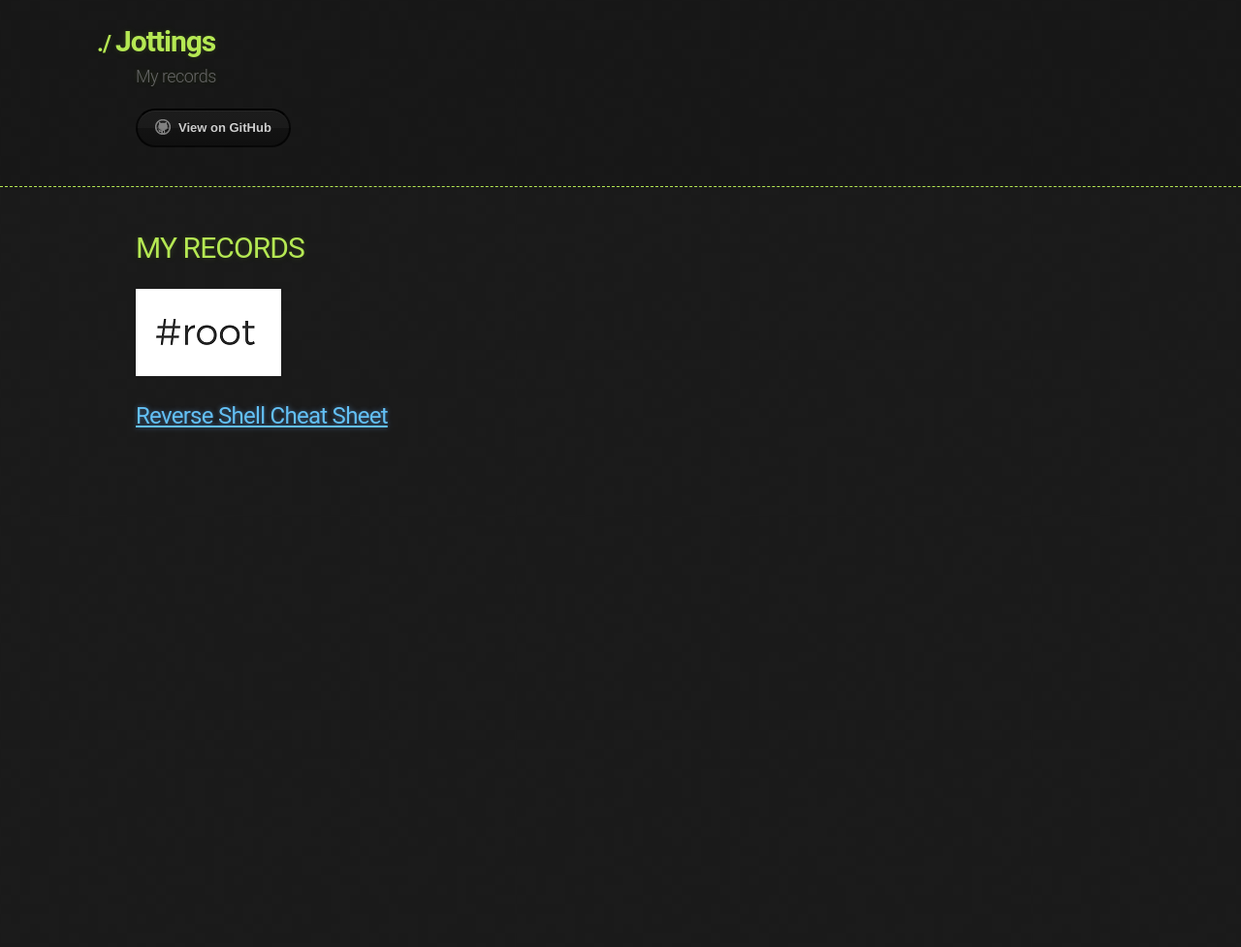
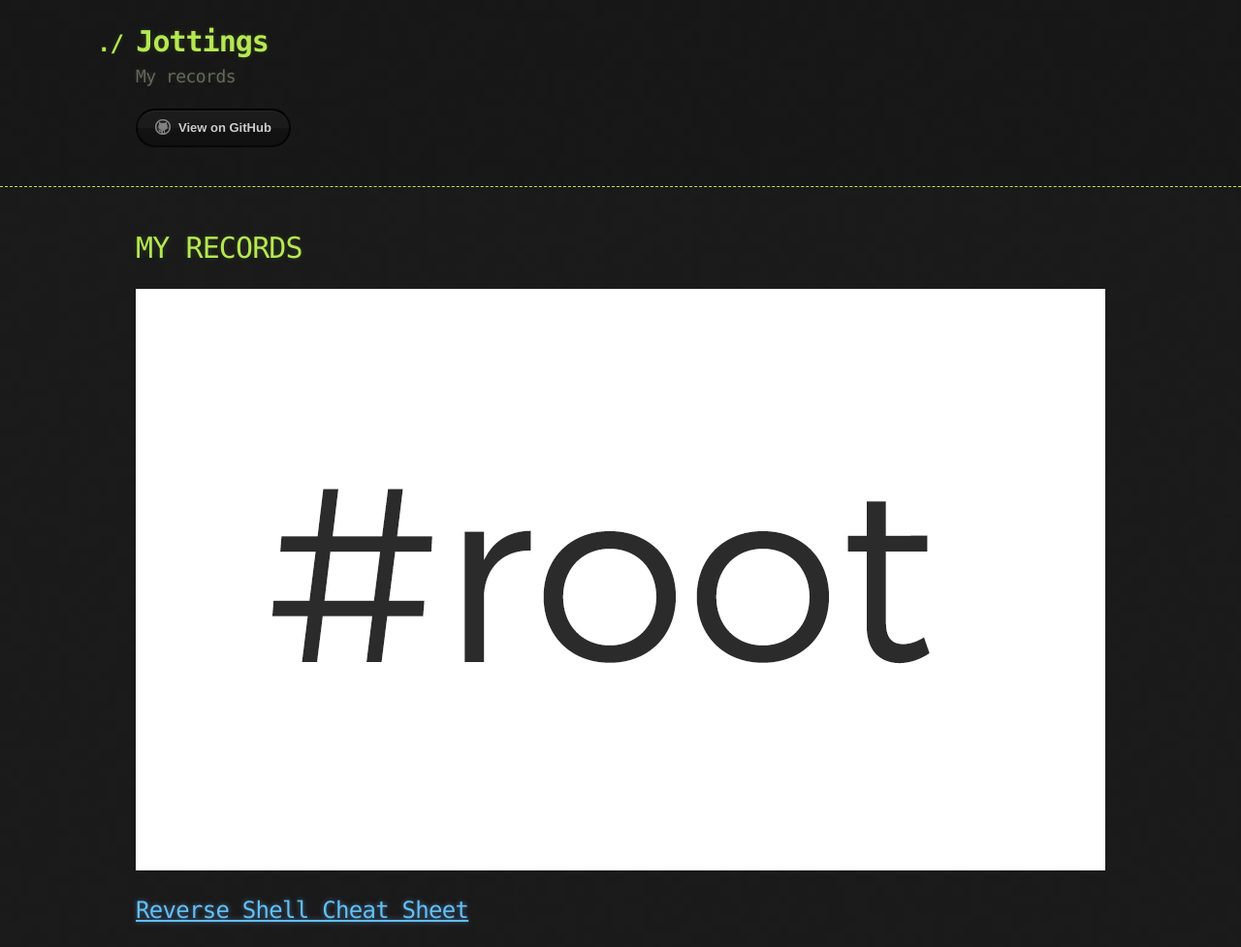
Before and after one commit to hare001/hare001.github.io, a Jekyll site: the page built from index.md, in a window 1280 px wide. Shown: the whole page at 97% size. Built offline with Jekyll 4.4.1, drawn with Linux system fonts in a browser that asks for light colours; our own code applies the rules of GitHub Pages for plain Markdown files; before the commit the page ends 900 px from its top, so only the background shows below that.

Commit message:
Revert "Change font"
This reverts commit e11a1f10ab311d466cabb3bc3832aee2347a735a.

```diff
--- a/_sass/jekyll-theme-hacker.scss
+++ b/_sass/jekyll-theme-hacker.scss
@@ -21,7 +21,7 @@ body {
   color: $body-foreground;
   font-size: 16px;
   line-height: 1.5;
-  font-family: 'Noto Sans SC', 'Roboto', serif, Monaco, "Bitstream Vera Sans Mono", "Lucida Console", Terminal, monospace;
+  font-family: Monaco, "Bitstream Vera Sans Mono", "Lucida Console", Terminal, monospace;
 }
 
 /* General & 'Reset' Stuff */
@@ -64,7 +64,7 @@ header h1 {
   line-height: 1.5;
   margin: 0 0 0 -40px;
   font-weight: bold;
-  font-family: 'Noto Sans SC', 'Roboto', 'Open Sans', Monaco, "Bitstream Vera Sans Mono", "Lucida Console", Terminal, monospace;
+  font-family: Monaco, "Bitstream Vera Sans Mono", "Lucida Console", Terminal, monospace;
   color: $conifer;//$header;
   text-shadow: 0 1px 1px rgba(0, 0, 0, 0.1),
                0 0 5px rgba(181, 232, 83, 0.1),
@@ -107,7 +107,7 @@ section img {
 
 h1, h2, h3, h4, h5, h6 {
   font-weight: normal;
-  font-family: 'Noto Sans SC', 'Roboto', 'Open Sans', Monaco, "Bitstream Vera Sans Mono", "Lucida Console", Terminal, monospace;
+  font-family: Monaco, "Bitstream Vera Sans Mono", "Lucida Console", Terminal, monospace;
   color: $header;
   letter-spacing: -0.03em;
   text-shadow: 0 1px 1px rgba(0, 0, 0, 0.1),
```
Also changed, not shown: assets/img/Reverse-Shell.png.
